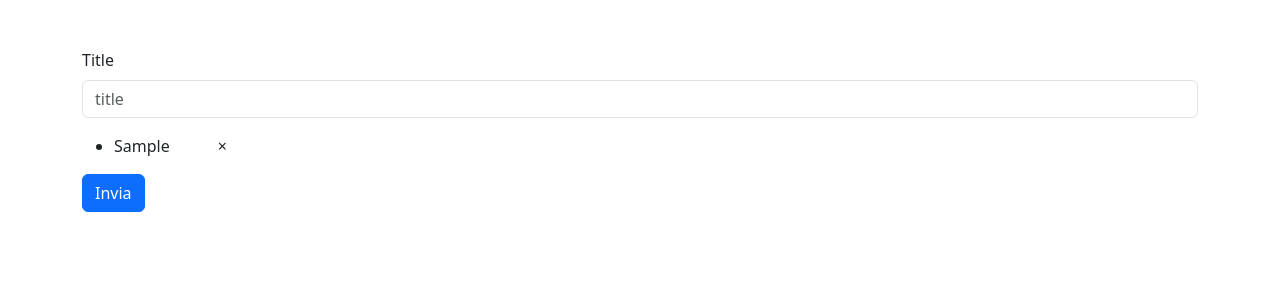
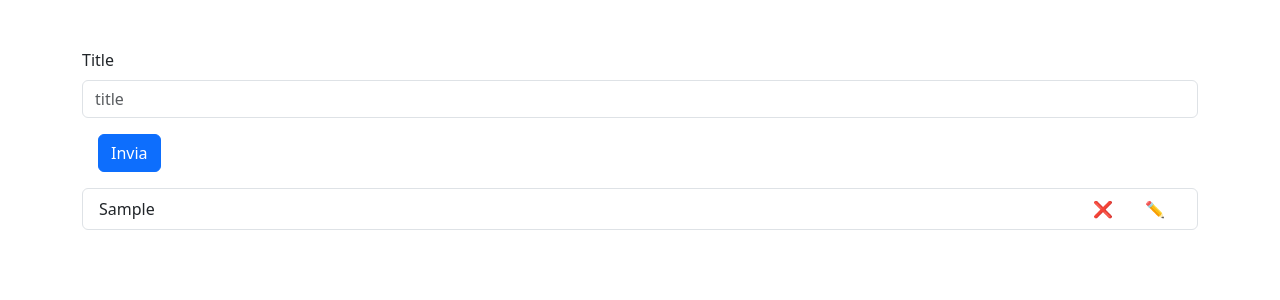
Before and after one commit to RobertoFloris/react-form, a React (Vite) app: page / in a window 1280 px wide. Both pictures are taken after typing "Sample" into the empty fields and a click on the button "Invia". Shown: the top 300 px of the page. Built offline with nearby package versions, Linux system fonts and the light colour scheme.

Commit message:
[add] possibility of editing in form.jsx

```diff
--- a/src/components/Form.jsx
+++ b/src/components/Form.jsx
@@ -3,11 +3,22 @@ import { useState } from "react";
 const Form = () => {
   const [title, setTitle] = useState("");
   const [list, setList] = useState([]);
+  const [isEditing, setIsEditing] = useState(false);
+  const [editIndex, setEditIndex] = useState(null);
 
   const handlerSubmit = (e) => {
     e.preventDefault();
     if (title.trim()) {
-      setList([...list, title]);
+      if (isEditing) {
+        const updatedList = list.map((item, i) =>
+          i === editIndex ? title : item
+        )
+        setList(updatedList);
+        setIsEditing(false);
+        setEditIndex(null);
+      } else {
+        setList([...list, title]);
+      }
       setTitle("");
     }
   };
@@ -15,11 +26,17 @@ const Form = () => {
   const handlerDelete = (index) => {
     const newList = list.filter((item, i) => i !== index);
     setList(newList);
-  }
+  };
+
+  const handlerEdit = (index) => {
+    setTitle(list[index]);
+    setIsEditing(true);
+    setEditIndex(index);
+  };
 
   return (
     <form className="container mt-5" onSubmit={handlerSubmit}>
-      <div className="mb-3">
+      <div>
         <label className="form-label">Title</label>
         <input
           type="text"
@@ -30,16 +47,25 @@ const Form = () => {
         />
       </div>
 
-      <ul>
+      <button type="submit" className="btn btn-primary m-3">
+        {isEditing ? "Modifica" : "Invia"}
+      </button>
+
+      <ul className="list-group">
         {list.map((item, index) => (
-          <li key={index}>
-            {item}
-            <span className="m-5" onClick={() => handlerDelete(index)}>×</span>
+
+          <li key={index} className="list-group-item d-flex justify-content-between">
+            <span>{item}</span>
+            <div>
+              <span className="delete m-3" onClick={() => handlerDelete(index)}>❌</span>
+              <span className="edit m-3" onClick={() => handlerEdit(index)}>✏️</span>
+            </div>
           </li>
         ))}
       </ul>
 
-      <button type="submit" className="btn btn-primary">Invia</button>
+
+
     </form>
   );
 };
--- a/src/index.css
+++ b/src/index.css
@@ -0,0 +1,4 @@
+.edit,
+.delete {
+  cursor: pointer;
+}
```
